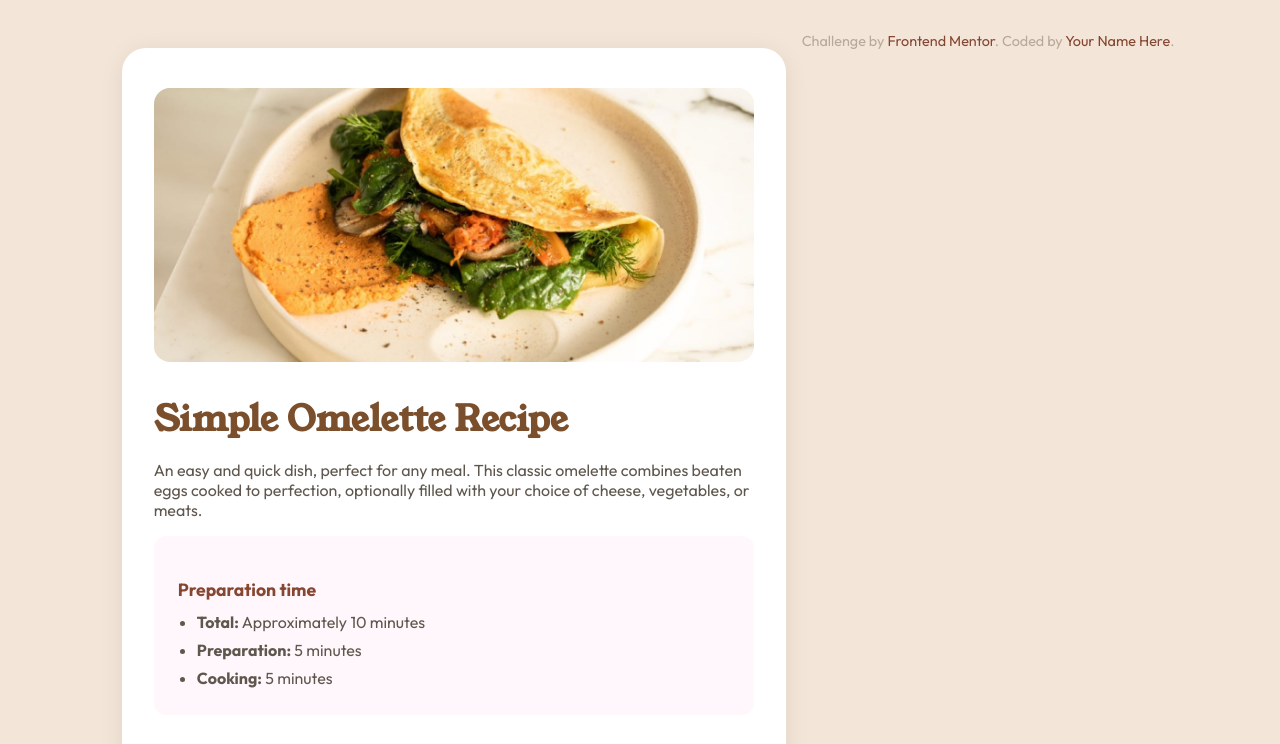
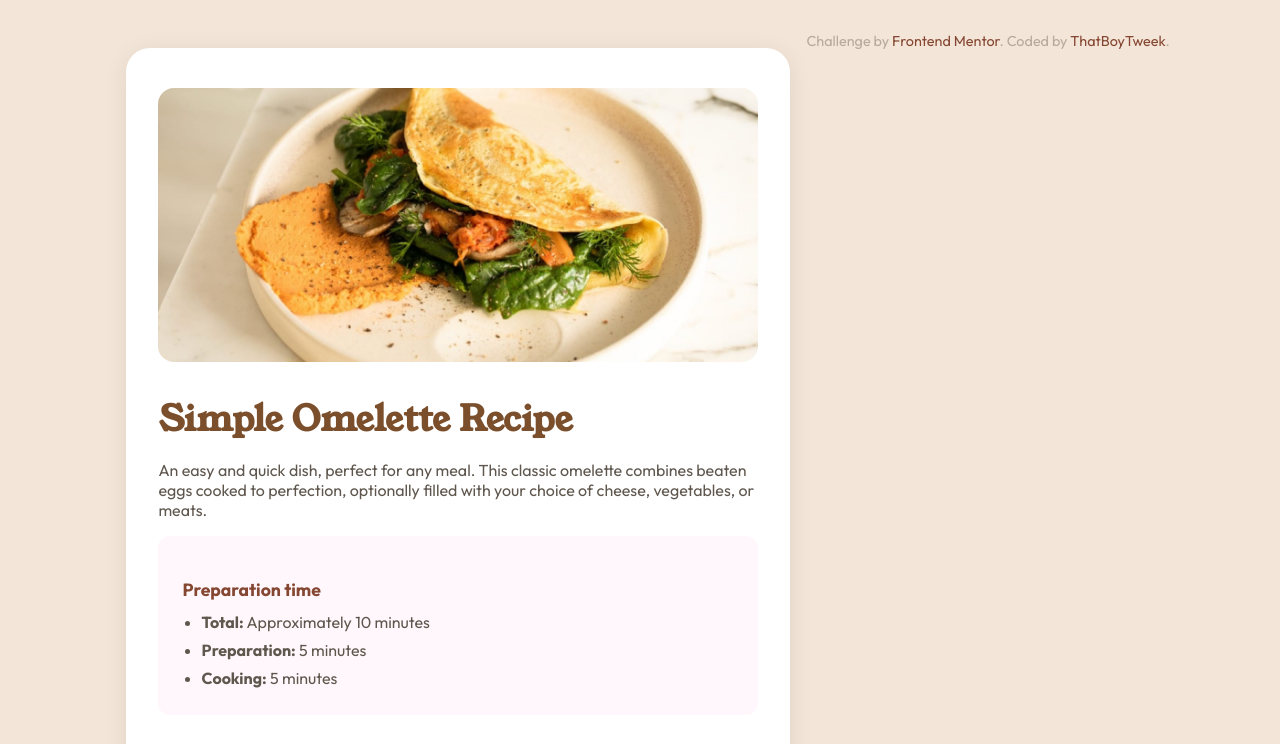
Before and after one commit to ThatBoyTweek/Recipe-Page-Main, a plain HTML site: page index.html in a window 1280 px wide. Shown: the top 744 px of the page. Drawn offline with Linux system fonts and the light colour scheme.

Commit message:
Update nutrition section and attribution

```diff
--- a/index.html
+++ b/index.html
@@ -74,7 +74,7 @@
   </div>
   <div class="attribution">
     Challenge by <a href="https://www.frontendmentor.io?ref=challenge" target="_blank">Frontend Mentor</a>.
-    Coded by <a href="#">Your Name Here</a>.
+    Coded by <a href="#">ThatBoyTweek</a>.
   </div>
 </body>
 </html>
```
